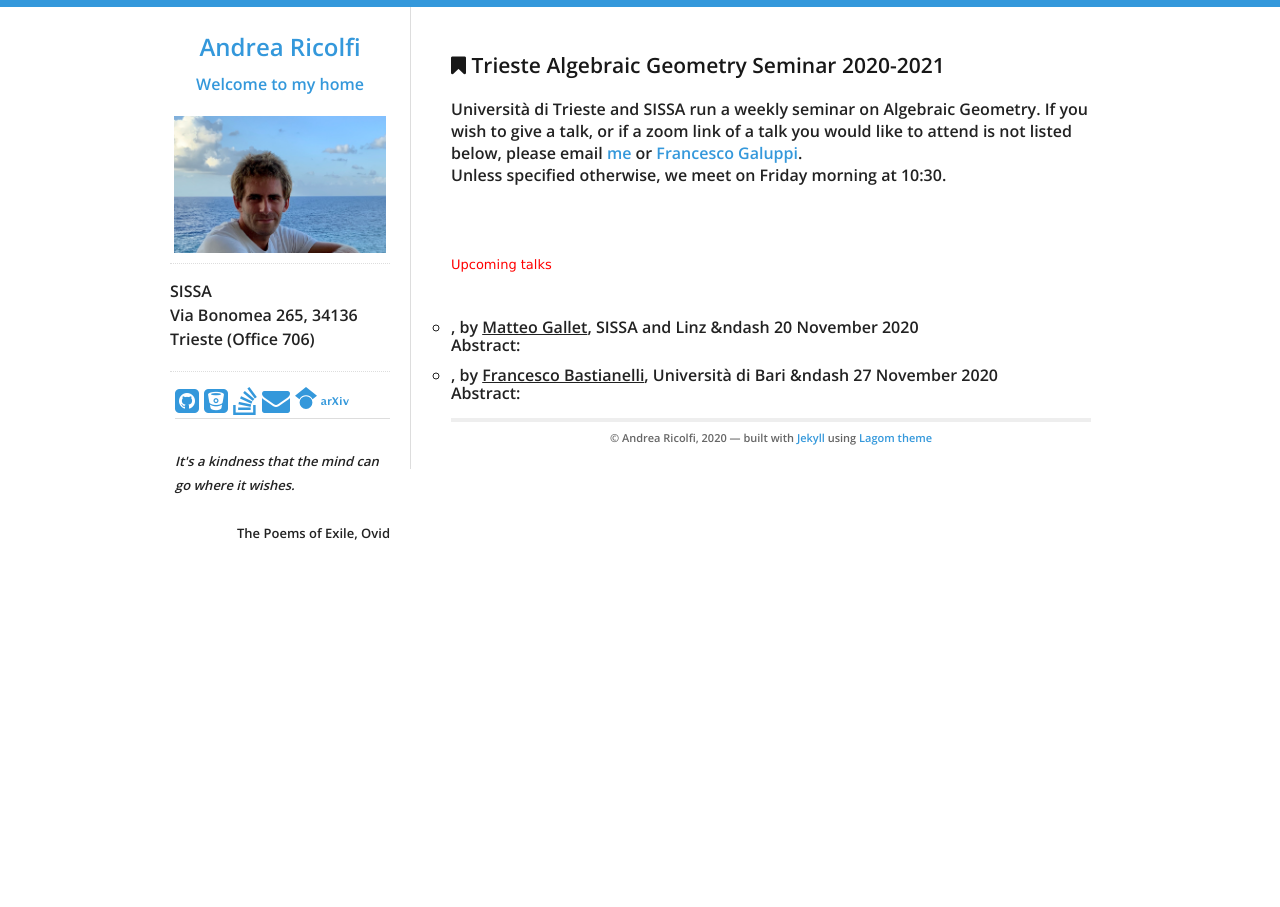
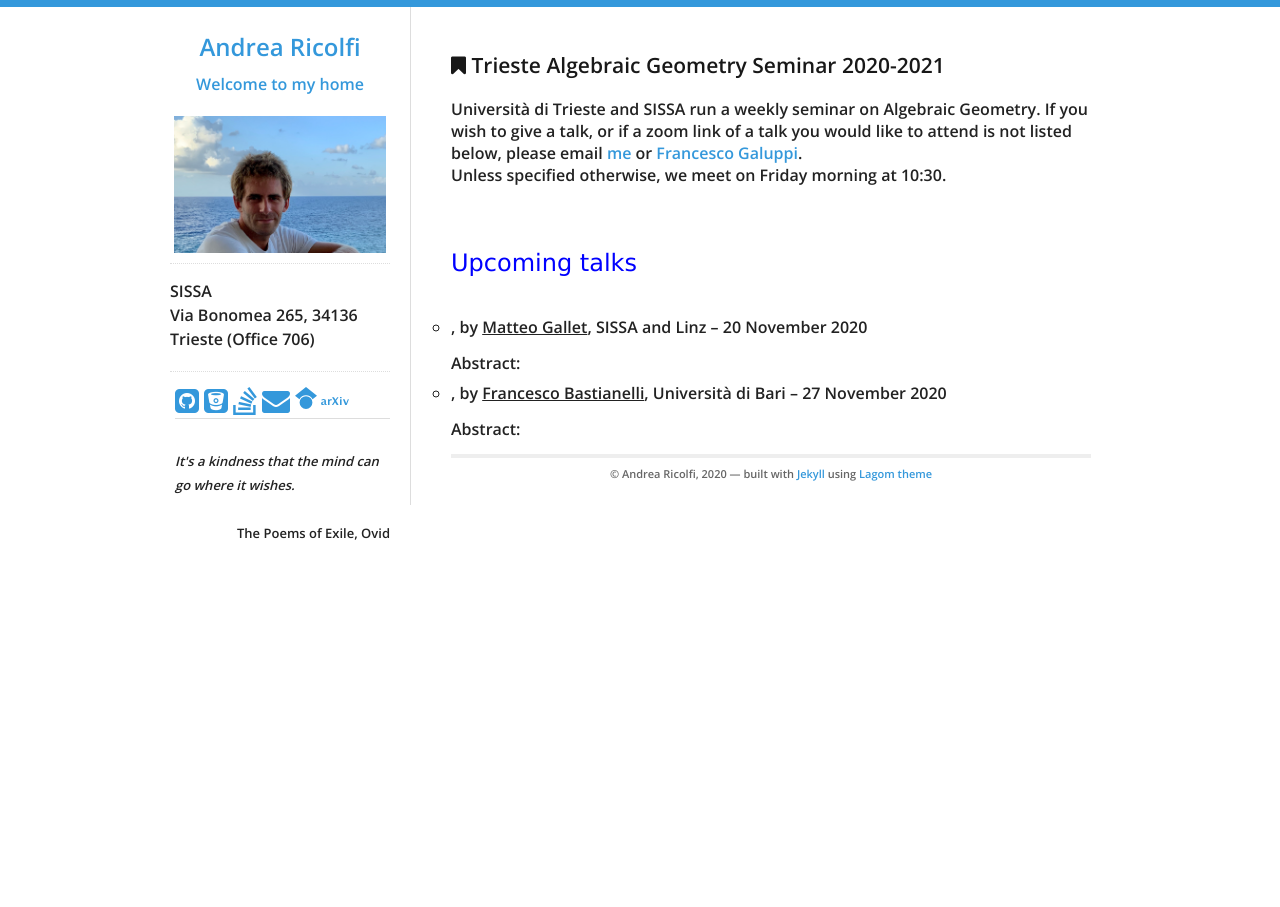
Before and after one commit to atricolfi/atricolfi.github.io, a Jekyll site: the page built from AGseminar.html, in a window 1280 px wide. Built offline with Jekyll 4.4.1, drawn with Linux system fonts in a browser that asks for light colours.

Commit message:
Update AGseminar.html

```diff
--- a/AGseminar.html
+++ b/AGseminar.html
@@ -16,7 +16,7 @@ Unless specified otherwise, we meet on <b>Friday morning at 10:30</b>.
   <br>
   <br>
   <br>
-<font face="Verdana" size="2" color="red">
+<font face="Verdana" size="5" color="blue">
 Upcoming talks
 </font>
 
@@ -24,10 +24,14 @@ Upcoming talks
   <br>
 
   <ul style="list-style-type:circle">
-    <li><em> </em>, by <u>Matteo Gallet</u>, SISSA and Linz &ndash 20 November 2020 <br>
+    <li><em> </em>, by <u>Matteo Gallet</u>, SISSA and Linz &ndash; 20 November 2020
+      <br>
+      <br>
     Abstract:
       </li>
-    <li><em> </em>, by <u>Francesco Bastianelli</u>, Università di Bari &ndash 27 November 2020 <br>
+    <li><em> </em>, by <u>Francesco Bastianelli</u>, Università di Bari &ndash; 27 November 2020
+      <br>
+      <br>
     Abstract:
       </li>
   </ul>
```
